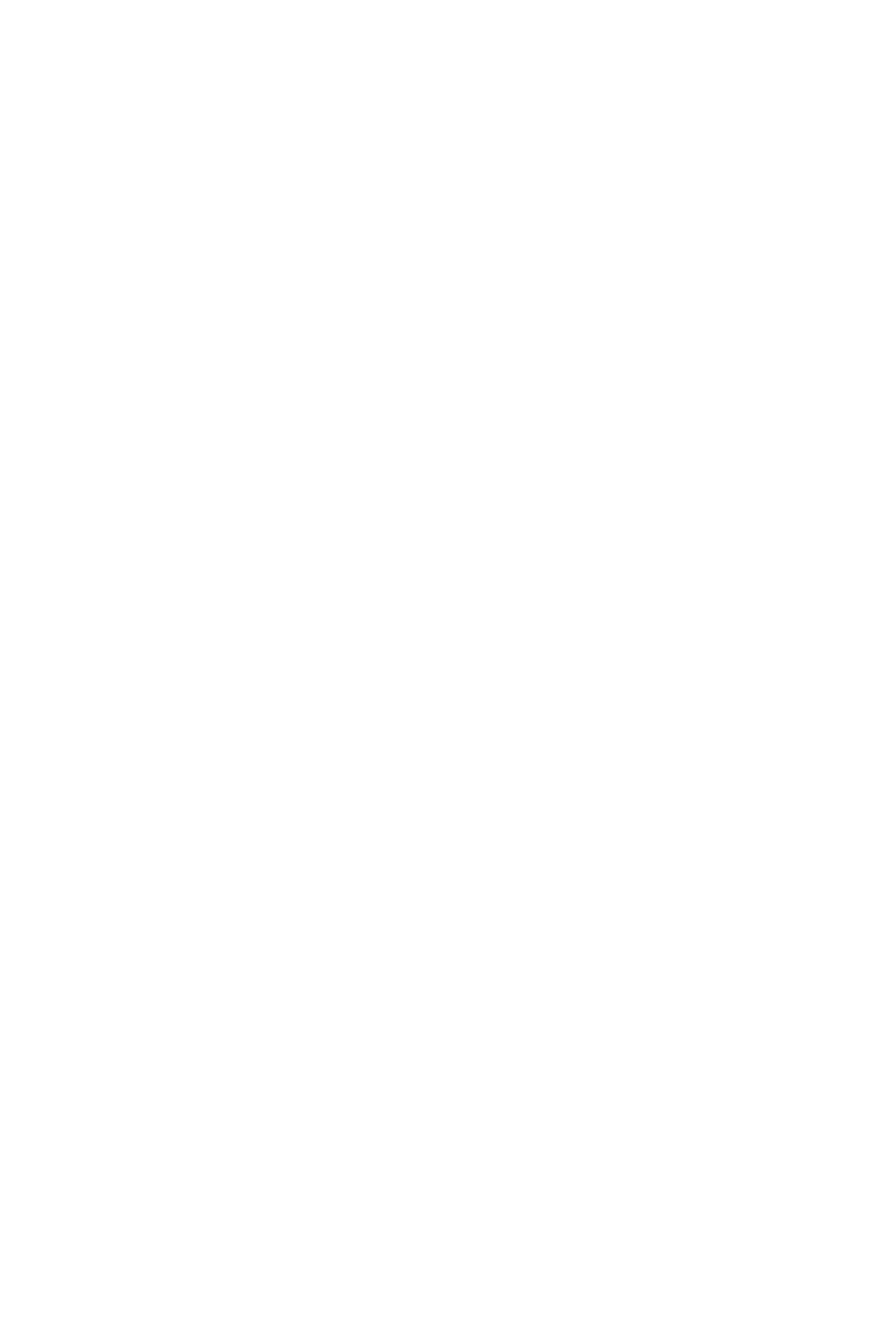
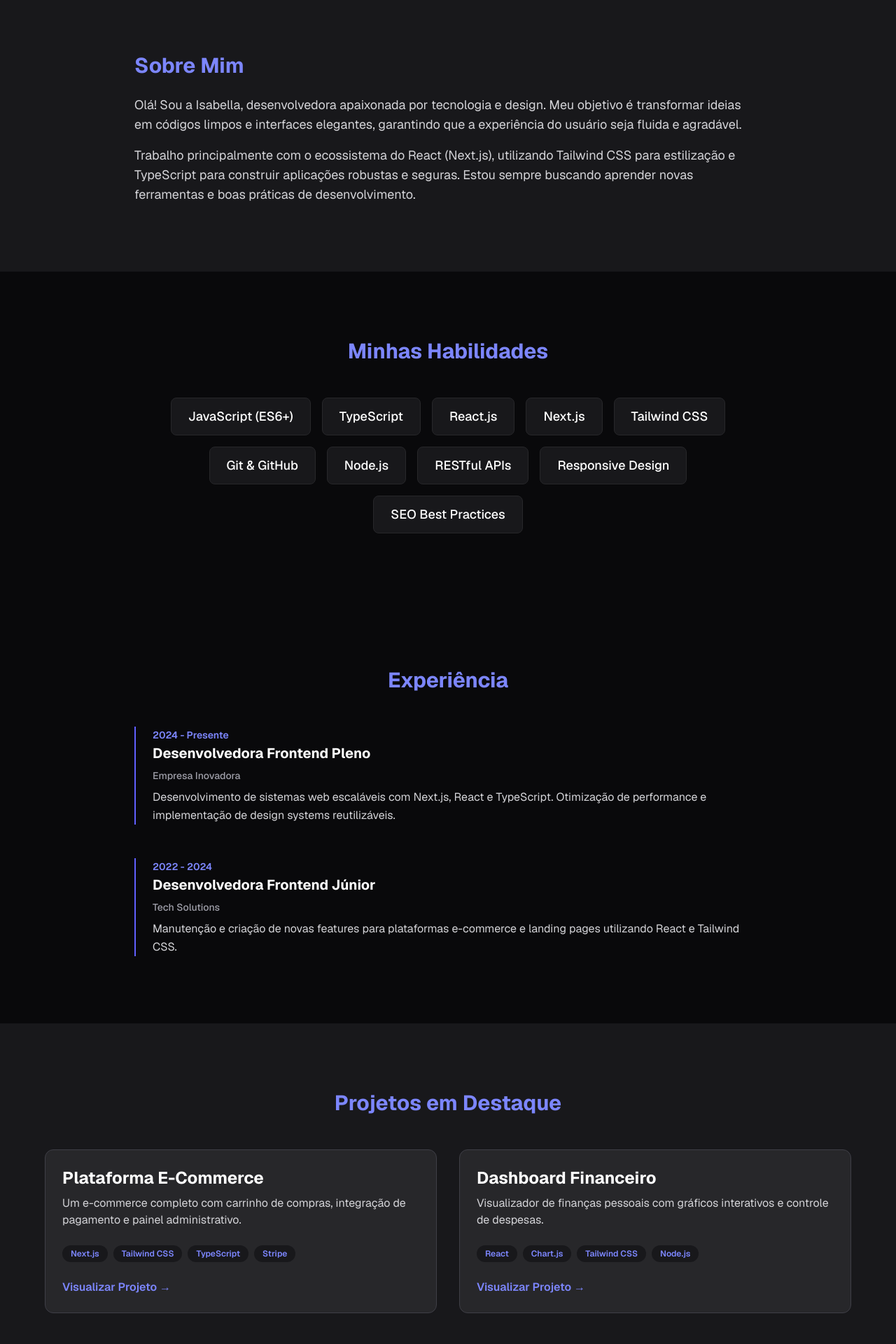
Before and after one commit to IsabellaCrippa/Isabella-s-Portfolio, a Next.js app: page / in a window 1280 px wide. Shown: the part 820-2740 px from the top of the page at 70% size. Before the commit the page ends 800 px from the top, so only its background shows below. Built offline with nearby package versions, Linux system fonts and the light colour scheme.

Commit message:
feat: implement navigation bar and handle responsive mobile menu challenges

```diff
--- a/src/components/About.tsx
+++ b/src/components/About.tsx
@@ -1,3 +1,18 @@
 export default function About() {
-  return null;
+  return (
+    <section id="about" className="py-24 px-8 bg-zinc-900 text-white">
+      <div className="max-w-4xl mx-auto">
+        <h2 className="text-3xl font-bold mb-6 text-indigo-400">Sobre Mim</h2>
+        <div className="text-zinc-300 space-y-4 text-lg">
+          <p>
+            Olá! Sou a Isabella, desenvolvedora apaixonada por tecnologia e design.
+            Meu objetivo é transformar ideias em códigos limpos e interfaces elegantes, garantindo que a experiência do usuário seja fluida e agradável.
+          </p>
+          <p>
+            Trabalho principalmente com o ecossistema do React (Next.js), utilizando Tailwind CSS para estilização e TypeScript para construir aplicações robustas e seguras. Estou sempre buscando aprender novas ferramentas e boas práticas de desenvolvimento.
+          </p>
+        </div>
+      </div>
+    </section>
+  );
 }
--- a/src/components/Experience.tsx
+++ b/src/components/Experience.tsx
@@ -1,3 +1,34 @@
 export default function Experience() {
-  return null;
+  const experiences = [
+    {
+      role: "Desenvolvedora Frontend Pleno",
+      company: "Empresa Inovadora",
+      period: "2024 - Presente",
+      description: "Desenvolvimento de sistemas web escaláveis com Next.js, React e TypeScript. Otimização de performance e implementação de design systems reutilizáveis."
+    },
+    {
+      role: "Desenvolvedora Frontend Júnior",
+      company: "Tech Solutions",
+      period: "2022 - 2024",
+      description: "Manutenção e criação de novas features para plataformas e-commerce e landing pages utilizando React e Tailwind CSS."
+    }
+  ];
+
+  return (
+    <section id="experience" className="py-24 px-8 bg-zinc-950 text-white">
+      <div className="max-w-4xl mx-auto">
+        <h2 className="text-3xl font-bold mb-12 text-indigo-400 text-center">Experiência</h2>
+        <div className="space-y-12">
+          {experiences.map((exp, index) => (
+            <div key={index} className="border-l-2 border-indigo-500 pl-6 space-y-2">
+              <span className="text-sm text-indigo-400 font-semibold">{exp.period}</span>
+              <h3 className="text-xl font-bold">{exp.role}</h3>
+              <p className="text-sm text-zinc-400 font-medium">{exp.company}</p>
+              <p className="text-zinc-300 leading-relaxed">{exp.description}</p>
+            </div>
+          ))}
+        </div>
+      </div>
+    </section>
+  );
 }
--- a/src/components/Footer.tsx
+++ b/src/components/Footer.tsx
@@ -1,3 +1,16 @@
 export default function Footer() {
-  return null;
+  const currentYear = new Date().getFullYear();
+
+  return (
+    <footer className="py-12 px-8 bg-zinc-900 border-t border-zinc-800 text-zinc-400 text-center">
+      <div className="max-w-4xl mx-auto space-y-4">
+        <p className="text-sm">
+          &copy; {currentYear} Isabella. Todos os direitos reservados.
+        </p>
+        <p className="text-xs text-zinc-500">
+          Feito com Next.js, Tailwind CSS e TypeScript.
+        </p>
+      </div>
+    </footer>
+  );
 }
--- a/src/components/Hero.tsx
+++ b/src/components/Hero.tsx
@@ -1,3 +1,20 @@
 export default function Hero() {
-  return null;
+  return (
+    <section className="min-h-screen flex flex-col justify-center items-center text-center px-4 bg-zinc-950 text-white pt-20">
+      <h1 className="text-5xl md:text-7xl font-extrabold tracking-tight mb-4">
+        Olá, eu sou a <span className="bg-gradient-to-r from-indigo-400 to-violet-500 bg-clip-text text-transparent">Isabella</span>
+      </h1>
+      <p className="text-lg md:text-xl text-zinc-400 max-w-2xl mb-8">
+        Desenvolvedora Frontend apaixonada por criar interfaces modernas, interativas e focadas na experiência do usuário.
+      </p>
+      <div className="flex gap-4">
+        <a href="#projects" className="px-6 py-3 bg-indigo-600 hover:bg-indigo-700 rounded-full font-medium transition-colors">
+          Ver Projetos
+        </a>
+        <a href="#about" className="px-6 py-3 border border-zinc-700 hover:border-zinc-500 rounded-full font-medium transition-colors">
+          Sobre Mim
+        </a>
+      </div>
+    </section>
+  );
 }
--- a/src/components/Navbar.tsx
+++ b/src/components/Navbar.tsx
@@ -1,3 +1,15 @@
 export default function Navbar() {
-  return null;
+  return (
+    <nav className="w-full py-6 px-8 bg-zinc-950/80 backdrop-blur-md border-b border-zinc-800 fixed top-0 left-0 z-50 text-white">
+      <div className="max-w-7xl mx-auto flex justify-between items-center">
+        <div className="text-xl font-bold tracking-wider text-indigo-400">ISABELLA</div>
+        <div className="flex gap-6 text-sm text-zinc-300">
+          <a href="#about" className="hover:text-indigo-400 transition-colors">Sobre</a>
+          <a href="#skills" className="hover:text-indigo-400 transition-colors">Habilidades</a>
+          <a href="#experience" className="hover:text-indigo-400 transition-colors">Experiência</a>
+          <a href="#projects" className="hover:text-indigo-400 transition-colors">Projetos</a>
+        </div>
+      </div>
+    </nav>
+  );
 }
--- a/src/components/Projects.tsx
+++ b/src/components/Projects.tsx
@@ -1,3 +1,44 @@
 export default function Projects() {
-  return null;
+  const projects = [
+    {
+      title: "Plataforma E-Commerce",
+      description: "Um e-commerce completo com carrinho de compras, integração de pagamento e painel administrativo.",
+      tech: ["Next.js", "Tailwind CSS", "TypeScript", "Stripe"],
+      link: "#"
+    },
+    {
+      title: "Dashboard Financeiro",
+      description: "Visualizador de finanças pessoais com gráficos interativos e controle de despesas.",
+      tech: ["React", "Chart.js", "Tailwind CSS", "Node.js"],
+      link: "#"
+    }
+  ];
+
+  return (
+    <section id="projects" className="py-24 px-8 bg-zinc-900 text-white">
+      <div className="max-w-6xl mx-auto">
+        <h2 className="text-3xl font-bold mb-12 text-indigo-400 text-center">Projetos em Destaque</h2>
+        <div className="grid md:grid-cols-2 gap-8">
+          {projects.map((project, index) => (
+            <div key={index} className="p-6 bg-zinc-800 rounded-xl border border-zinc-700 hover:border-indigo-500 transition duration-300 flex flex-col justify-between">
+              <div>
+                <h3 className="text-2xl font-bold mb-2">{project.title}</h3>
+                <p className="text-zinc-300 mb-6">{project.description}</p>
+                <div className="flex flex-wrap gap-2 mb-6">
+                  {project.tech.map((tech, i) => (
+                    <span key={i} className="px-3 py-1 bg-zinc-900 text-xs font-semibold text-indigo-400 rounded-full">
+                      {tech}
+                    </span>
+                  ))}
+                </div>
+              </div>
+              <a href={project.link} className="text-indigo-400 hover:text-indigo-300 font-semibold inline-flex items-center gap-1">
+                Visualizar Projeto &rarr;
+              </a>
+            </div>
+          ))}
+        </div>
+      </div>
+    </section>
+  );
 }
--- a/src/components/Skills.tsx
+++ b/src/components/Skills.tsx
@@ -1,3 +1,29 @@
 export default function Skills() {
-  return null;
+  const skills = [
+    "JavaScript (ES6+)",
+    "TypeScript",
+    "React.js",
+    "Next.js",
+    "Tailwind CSS",
+    "Git & GitHub",
+    "Node.js",
+    "RESTful APIs",
+    "Responsive Design",
+    "SEO Best Practices"
+  ];
+
+  return (
+    <section id="skills" className="py-24 px-8 bg-zinc-950 text-white">
+      <div className="max-w-4xl mx-auto text-center">
+        <h2 className="text-3xl font-bold mb-12 text-indigo-400">Minhas Habilidades</h2>
+        <div className="flex flex-wrap justify-center gap-4">
+          {skills.map((skill, index) => (
+            <span key={index} className="px-6 py-3 bg-zinc-900 border border-zinc-800 rounded-lg text-lg font-medium hover:border-indigo-500 transition-colors">
+              {skill}
+            </span>
+          ))}
+        </div>
+      </div>
+    </section>
+  );
 }
```
